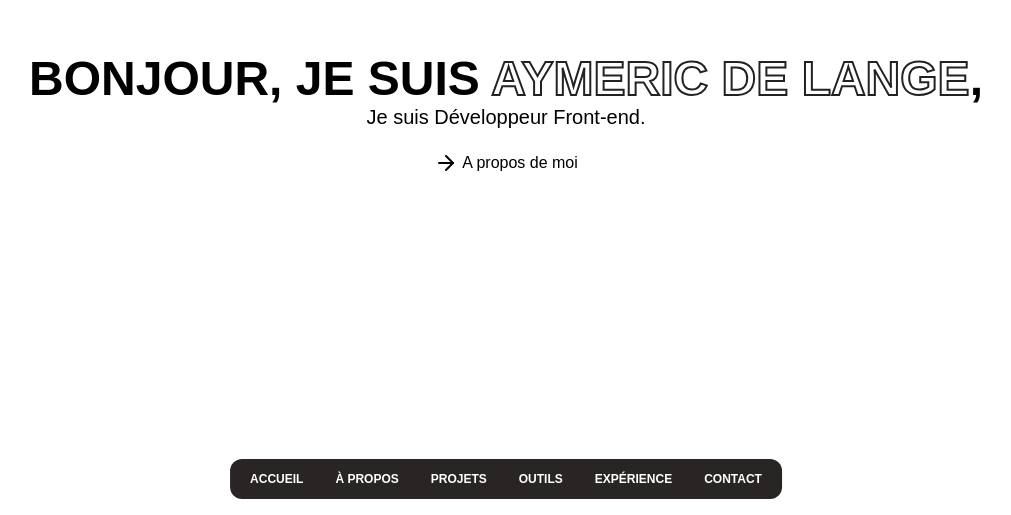
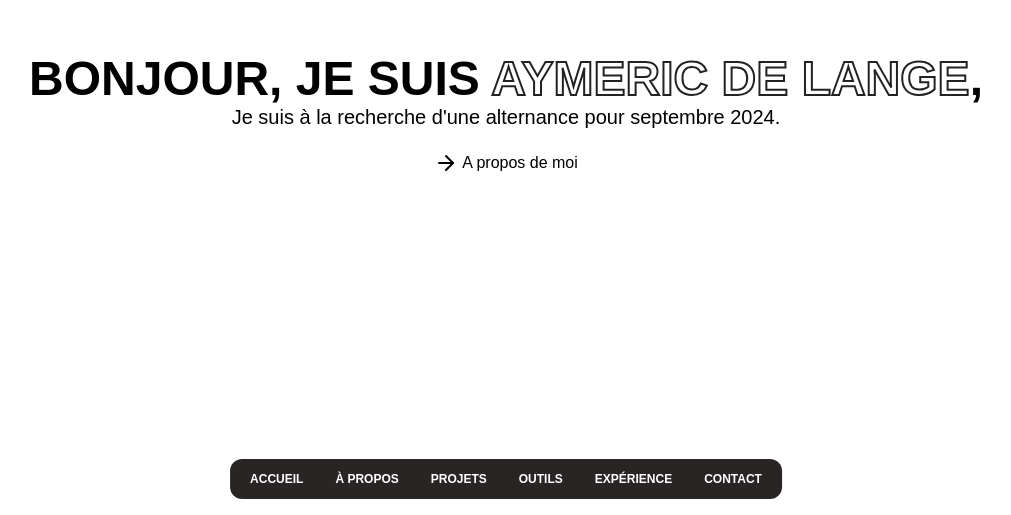
Before and after one commit to AyCoding/next-portfolio, a Next.js app: page / in a window 1280 px wide. Shown: the part 285-800 px from the top of the page, without its empty margins (134-1145 px from the left). Built offline with nearby package versions, Linux system fonts and the light colour scheme; a web font is replaced by a local one.

Commit message:
update home (alternance)

```diff
--- a/src/app/page.tsx
+++ b/src/app/page.tsx
@@ -14,7 +14,7 @@ export default function Home() {
         <h1 className="text-5xl font-black uppercase">
           Bonjour, je suis <span className="perso">Aymeric DE LANGE</span>,
         </h1>
-        <p className="font-medium text-xl mb-5">Je suis Développeur Front-end.</p>
+        <p className="font-medium text-xl mb-5">Je suis à la recherche d&apos;une alternance pour septembre 2024.</p>
         <Link href={"/about"} className="flex gap-1 font-medium hover:translate-x-1 transition-transform">
           <ArrowRight/>
             A propos de moi
```
